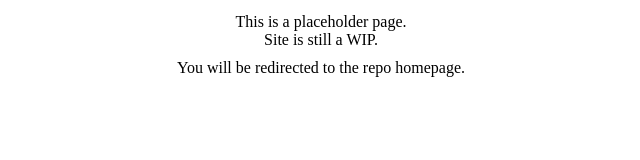
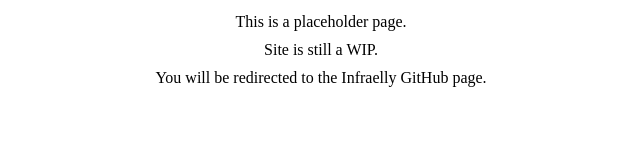
Before and after one commit to Infraelly/Infraelly-website, a plain HTML site: page index.html in a window 1280 px wide. Shown: the whole page, without its empty margins (319-959 px from the left). Drawn offline with Linux system fonts and the light colour scheme.

Commit message:
Update index.html

```diff
--- a/index.html
+++ b/index.html
@@ -9,7 +9,8 @@
 <link rel="stylesheet" type="text/css" href="css/style.css" />
 </head>
 <body>
-<div>This is a placeholder page.<br/>Site is still a WIP.</div>
-<div>You will be redirected to the repo homepage.</div>
+<div>This is a placeholder page.</div>
+<div>Site is still a WIP.</div>
+<div>You will be redirected to the Infraelly GitHub page.</div>
 </body>
 </html>
```
